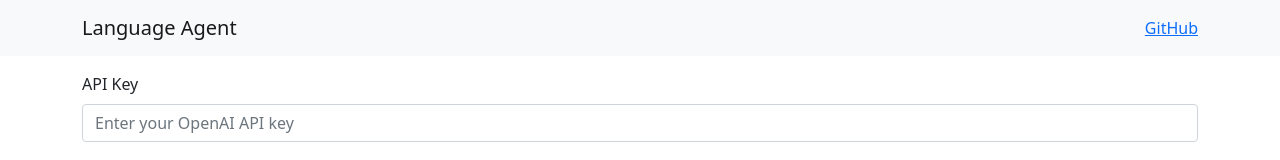
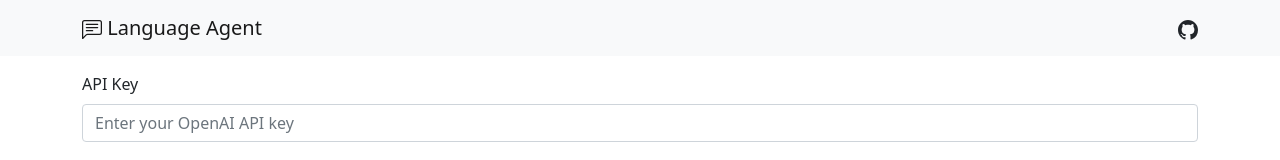
Before and after one commit to njbbaer/gpt-engine, a React (Create React App) app: page / in a window 1280 px wide. Shown: the top 160 px of the page. Built offline with nearby package versions, Linux system fonts and the light colour scheme.

Commit message:
Add icons in header

```diff
--- a/src/App.css
+++ b/src/App.css
@@ -12,6 +12,10 @@ input:focus {
   height: 16px;
 }
 
+.icon-link {
+  color: inherit;
+}
+
 .btn-outline-secondary:hover {
   background-color: white;
   color: var(--bs-secondary);
--- a/src/Header.js
+++ b/src/Header.js
@@ -1,11 +1,16 @@
 import Nav from "react-bootstrap/Nav";
+import { ChatLeftText, Github } from "react-bootstrap-icons";
 
 function Header() {
   return (
     <Nav className="navbar navbar-light bg-light">
       <div className="container">
-        <div className="navbar-brand">Language Agent</div>
-        <a href="https://github.com/njbbaer/gpt-agent">GitHub</a>
+        <div className="navbar-brand">
+          <ChatLeftText /> Language Agent
+        </div>
+        <a class="icon-link" href="https://github.com/njbbaer/gpt-agent">
+          <Github size={20} />
+        </a>
       </div>
     </Nav>
   );
```
